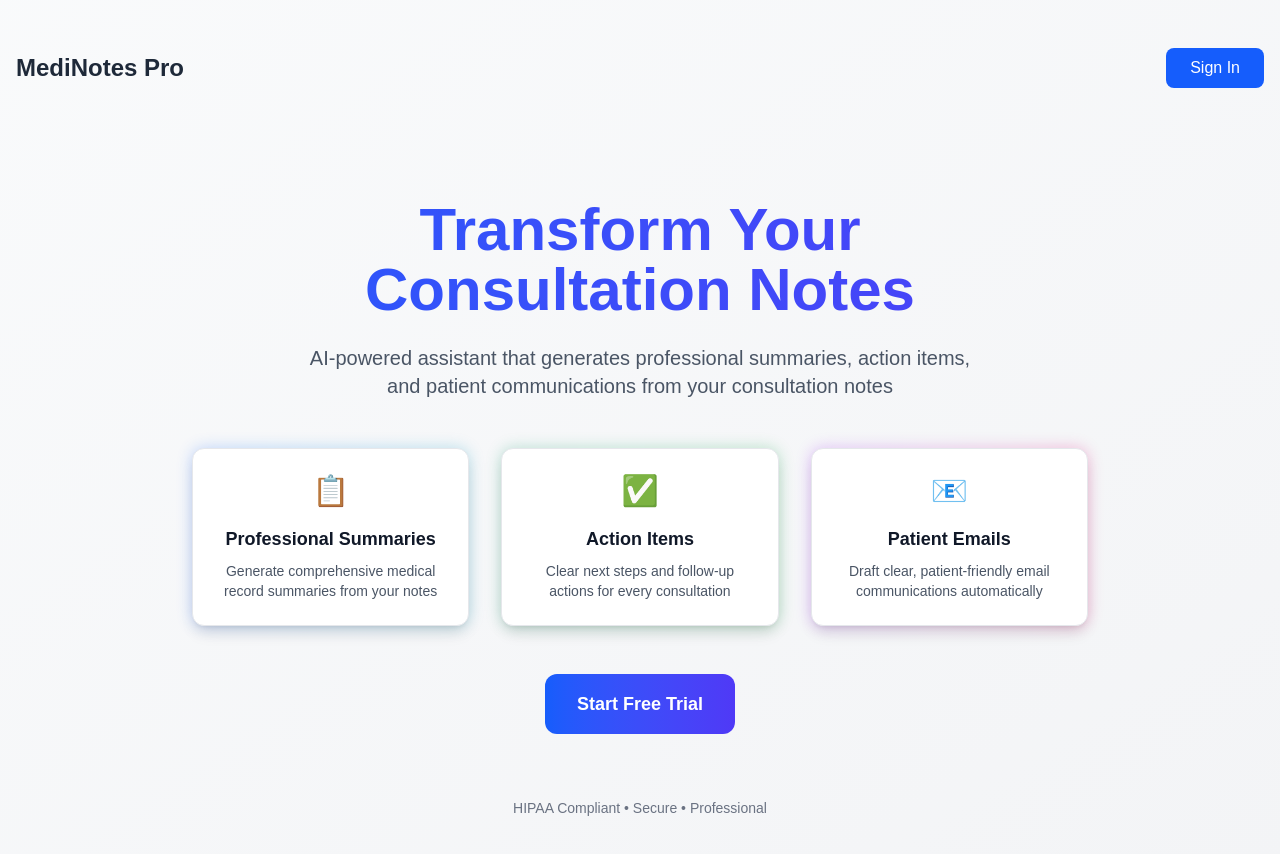
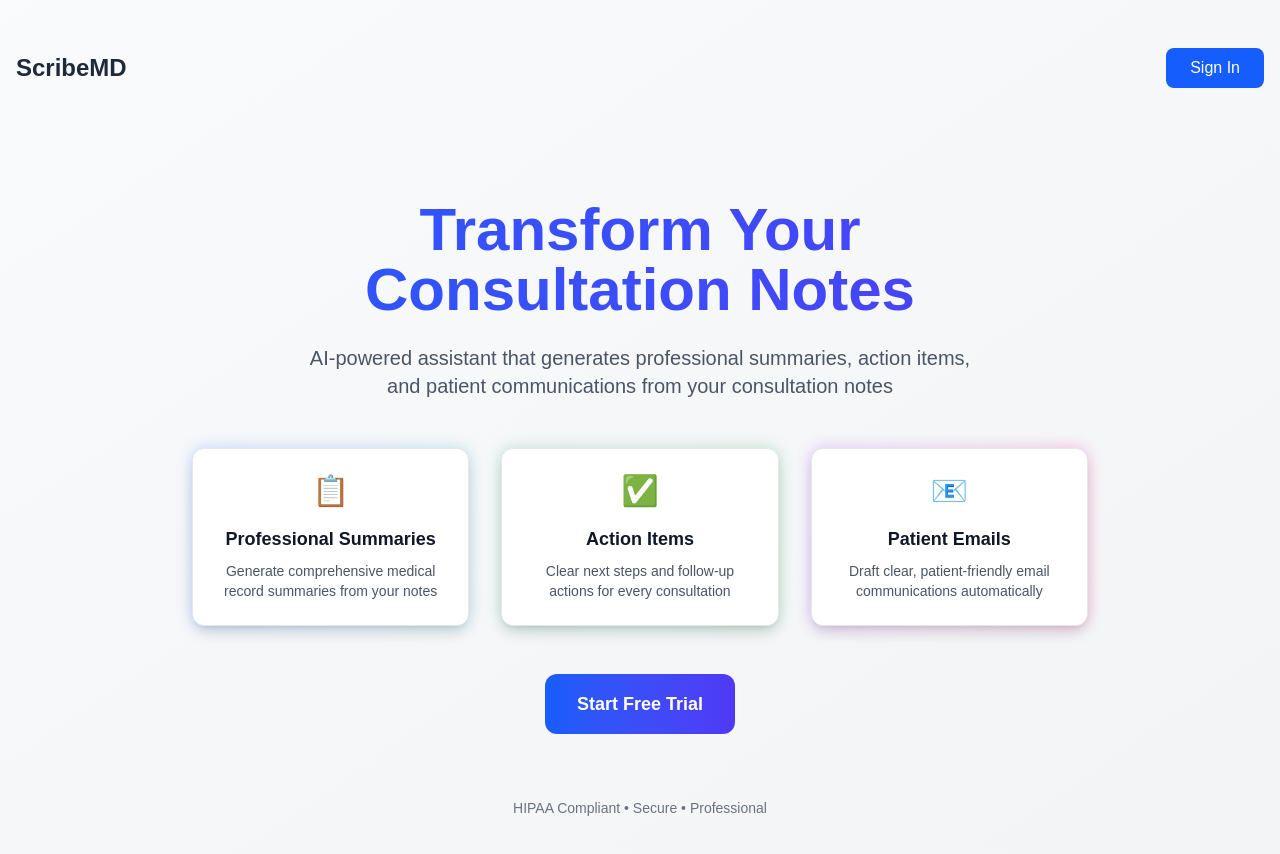
Before and after one commit to kahramanmurat/health, a Next.js app: page / in a window 1280 px wide. Shown: the top 854 px of the page. Built offline with nearby package versions, Linux system fonts and the light colour scheme; no server answers.

Commit message:
Rename product from MediNotes Pro to ScribeMD
Co-Authored-By: Claude Opus 4.6 (1M context) <noreply@anthropic.com>

```diff
--- a/pages/index.tsx
+++ b/pages/index.tsx
@@ -10,7 +10,7 @@ export default function Home() {
         {/* Navigation */}
         <nav className="flex justify-between items-center mb-12">
           <h1 className="text-2xl font-bold text-gray-800 dark:text-gray-200">
-            MediNotes Pro
+            ScribeMD
           </h1>
           <div>
             <SignedOut>
--- a/pages/product.tsx
+++ b/pages/product.tsx
@@ -312,7 +312,7 @@ function ConsultationForm() {
     }
 
     function handleExportTemplates() {
-        exportTemplatePack(specialty, 'MediNotes User', userTemplates);
+        exportTemplatePack(specialty, 'ScribeMD User', userTemplates);
     }
 
     async function handleImportTemplates(e: React.ChangeEvent<HTMLInputElement>) {
```
